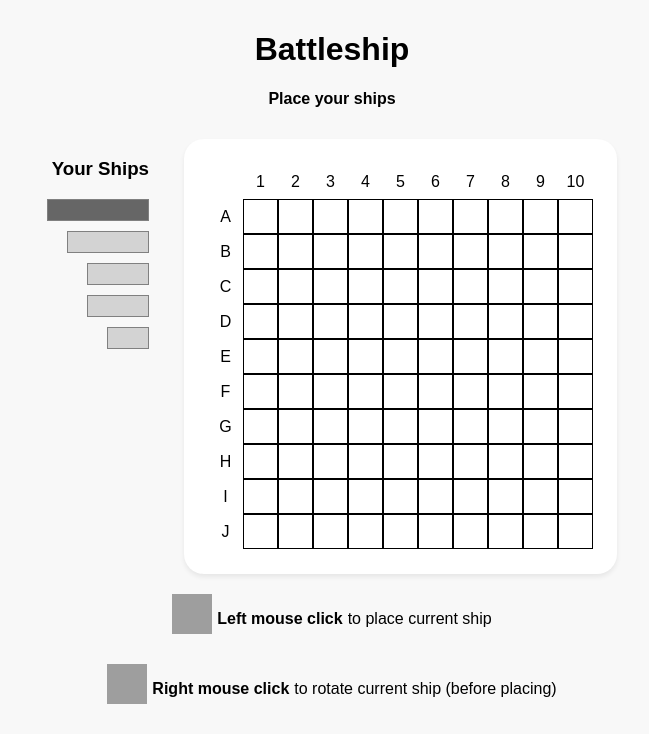
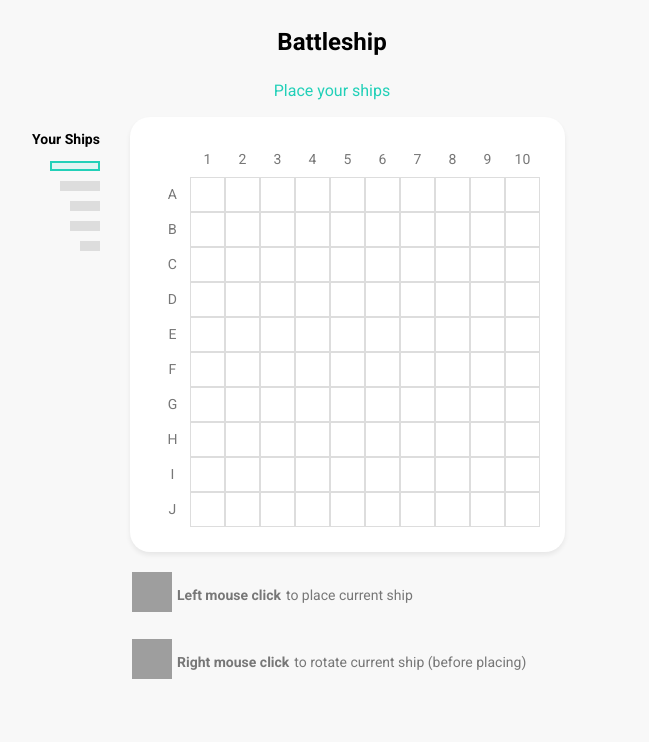
Before and after one commit to StiopAlexandra/Battleship, a React app: page / in a window 1280 px wide. Shown: the top 742 px of the page, without its empty margins (308-957 px from the left). Built offline with nearby package versions, Linux system fonts and the light colour scheme; grey boxes are pictures that could not be loaded.

Commit message:
game css

```diff
--- a/src/App/board/enemyGrid.js
+++ b/src/App/board/enemyGrid.js
@@ -44,7 +44,7 @@ const EnemyGrid = () => {
 
   useEffect(() => {
       randomShips();
-  }, [startBoard])
+  })
 
   const handleClick = (row, col) => {
     if (yourTurn) {
--- a/src/App/board/gameBoard.js
+++ b/src/App/board/gameBoard.js
@@ -11,7 +11,7 @@ const GameBoard = () => {
   return (
     <div>
         <div className="startBoard">
-          <div className="container2">
+          <div className="container1">
             <YourShips />
             <div className="boxBoard">
               <Row />
--- a/src/App/footer/footer.js
+++ b/src/App/footer/footer.js
@@ -14,10 +14,10 @@ const Footer = () => {
     <div>
       {start && !startBoard && (
         <div className="buttons">
-          <button className="button" onClick={() => dispatch(boardGame())}>
+          <button className="button start" onClick={() => dispatch(boardGame())}>
             START
           </button>
-          <button className="button" onClick={() => dispatch(resetGame())}>
+          <button className="button reset" onClick={() => dispatch(resetGame())}>
             RESET
           </button>
         </div>
@@ -26,7 +26,7 @@ const Footer = () => {
       {start && startBoard && yourMoves === 17 && (
         <div className="gameEnd">
           <h3>You win!</h3>
-          <button className="playAgain" onClick={restart}>
+          <button className="playAgain start" onClick={restart}>
             PLAY AGAIN
           </button>
         </div>
@@ -34,7 +34,7 @@ const Footer = () => {
       {start && startBoard && enemyMoves === 17 && (
         <div className="gameEnd">
           <h3>You lose!</h3>
-          <button className="playAgain" onClick={restart}>
+          <button className="playAgain start" onClick={restart}>
             PLAY AGAIN
           </button>
         </div>
--- a/src/App/ships/enemyShip.js
+++ b/src/App/ships/enemyShip.js
@@ -1,21 +1,29 @@
-import React from "react";
-import { useSelector } from "react-redux";
-import { isSunk } from "../utils/sunk";
+import React from 'react'
+import { useSelector } from 'react-redux'
+import { isSunk } from '../utils/sunk'
+
 const EnemyShip = ({ ship }) => {
-  let color;
-  if (isSunk({ ship })) color = "#ff3333";
-  else color = "#666666";
+	let color
+	if (isSunk({ ship })) color = '#FF49491A'
+	else {
+		color = '#22D0B81A'
+	}
+
+	let borderColor
+	if (isSunk({ ship })) borderColor = '#FF4949'
+	else {
+		borderColor = '#22D0B8'
+	}
+
 	return (
 		<div
 			style={{
 				backgroundColor: `${color}`,
-        width: `${ship.size * 20}px`,
-        height: "20px",
-        border: "1px solid gray",
-        marginBottom: "10px",
+				borderColor: `${borderColor}`,
+				width: `${ship.size * 10}px`,
 			}}
 		></div>
-  );
-};
+	)
+}
 
-export default EnemyShip;
+export default EnemyShip
--- a/src/App/ships/yourShip.js
+++ b/src/App/ships/yourShip.js
@@ -1,27 +1,34 @@
-import React from "react";
-import { useSelector } from "react-redux";
-import { isSunk } from "../utils/sunk";
+import React from 'react'
+import { useSelector } from 'react-redux'
+import { isSunk } from '../utils/sunk'
+
 const YourShip = ({ ship, index }) => {
-  const start = useSelector((state) => state.start);
-  const startBoard = useSelector((state) => state.startBoard);
-  const yourCurrentShip = useSelector((state) => state.yourCurrentShip);
-  let color;
-  if (isSunk({ ship })) color = "#ff3333";
+	const start = useSelector((state) => state.start)
+	const startBoard = useSelector((state) => state.startBoard)
+	const yourCurrentShip = useSelector((state) => state.yourCurrentShip)
+	let color
+	if (isSunk({ ship })) color = '#FF49491A'
 	else {
-    if (index <= yourCurrentShip || start === true) color = "#666666";
-    else color = "lightgrey";
+		if (index <= yourCurrentShip || start === true) color = '#22D0B81A'
+		else color = '#DDDDDD'
 	}
+
+	let borderColor
+	if (isSunk({ ship })) borderColor = '#FF4949'
+	else {
+		if (index <= yourCurrentShip || start === true) borderColor = '#22D0B8'
+		else borderColor = '#DDDDDD'
+	}
+
 	return (
 		<div
 			style={{
 				backgroundColor: `${color}`,
-        width: `${ship.size * 20}px`,
-        height: "20px",
-        border: "1px solid gray",
-        marginBottom: "10px",
+				borderColor: `${borderColor}`,
+				width: `${ship.size * 10}px`
 			}}
 		></div>
-  );
-};
+	)
+}
 
-export default YourShip;
+export default YourShip
--- a/src/App/utils/squareColor.js
+++ b/src/App/utils/squareColor.js
@@ -18,9 +18,9 @@ export const yourClass = (square) => {
 
 export const enemyClass = (square) => {
   let classes = "grid-square ";
-  //   if (square.status === "occupied") {
-  //     classes += "occupied";
-  //   } else
+    // if (square.status === "occupied") {
+    //   classes += "occupied";
+    // } else
   if (square.status === "hit") {
     classes += "hit";
   } else if (square.status === "sunk") {
--- a/src/index.css
+++ b/src/index.css
@@ -1,6 +1,7 @@
 body {
-  font-family: Arial, Helvetica, sans-serif;
+  font-family: 'Roboto', sans-serif;
   margin: 0;
+  background: #f8f8f8 0% 0% no-repeat padding-box;
 }
 
 #root {
@@ -8,36 +9,58 @@ body {
   display: flex;
   flex-direction: column;
   width: 100%;
-  background: #f8f8f8 0% 0% no-repeat padding-box;
 }
 
 .container1 {
   display: flex;
-  width: 570px;
-  margin-left: 325px;
+  margin-left: -67px;
 }
 
 .container2 {
+  padding-left: 20px;
   display: flex;
-  width: 570px;
-  margin: auto;
 }
 
 .yourShips {
   display: flex;
   flex-direction: column;
   align-items: flex-end;
-  margin-right: 35px;
+  margin-right: 30px;
 }
+.yourShips h3 {
+  font-size: 14px;
+  font-weight: bold;
+}
+
+.yourShips div {
+  border: 2px solid white;
+  height: 10px;
+  margin-bottom: 10px;
+  box-sizing: border-box;
+}
+
 .enemyShips {
   display: flex;
   flex-direction: column;
   align-items: flex-start;
-  margin-left: 35px;
+  margin-left: 30px;
 }
+.enemyShips h3 {
+  font-size: 14px;
+  font-weight: bold;
+}
+
+.enemyShips div {
+  border: 2px solid white;
+  height: 10px;
+  margin-bottom: 10px;
+  box-sizing: border-box;
+}
+
 .startBoard {
   display: flex;
   width: 100%;
+  justify-content: center;
 }
 .boxBoard {
   width: 435px;
@@ -63,7 +86,7 @@ body {
   width: 35px;
   height: 35px;
   box-sizing: border-box;
-  border: 1px solid black;
+  border: 1px solid #ddd;
   display: flex;
   justify-content: center;
   align-items: center;
@@ -84,7 +107,8 @@ body {
   display: flex;
   justify-content: center;
   align-items: center;
-  font-size: 16px;
+  font: normal normal normal 14px/19px Roboto;
+  color: #777777;
 }
 
 header {
@@ -93,13 +117,23 @@ header {
   margin-bottom: 10px;
 }
 
+header h1 {
+  font: normal normal bold 24px/32px Roboto;
+}
+
+header h4{
+  margin: 22px 0 6px 0;
+  font: normal normal 400 16px/21px Roboto;
+  color: #22D0B8;
+}
+
 footer {
   display: flex;
   justify-content: center;
-  align-items: center;
+  align-items: flex-start;
   flex-direction: column;
   margin: auto;
-  width: 480px;
+  width: 400px;
   margin-bottom: 20px;
 }
 
@@ -116,6 +150,9 @@ footer {
   display: flex;
   justify-content: flex-start;
   margin-top: 20px;
+  text-align: left;
+  font: normal normal normal 14px/19px Roboto;
+  color: #777777;
 }
 
 .text_mouse {
@@ -131,10 +168,19 @@ footer {
 }
 
 .button {
-  margin: 25px;
+  margin: 30px 25px;
   width: 65px;
   height: 40px;
   border-radius: 5px;
+  border: unset;
+}
+.button.start {
+  background: #34C950 0% 0% no-repeat padding-box;
+  color: white;
+}
+.button.reset {
+  color: #34C950;
+  background: transparent;
 }
 
 .playAgain {
@@ -145,27 +191,32 @@ footer {
 /* Grid coloring classes */
 
 .active {
-  background-color: lightgrey;
+  background-color: #22D0B81A;
+  border-color: #22D0B81A;
 }
 
 .occupied {
-  background-color: #666666;
+  background-color: #22D0B81A;
+  border-color: #22D0B8;
 }
 
 .active-occupied {
-  background-color: #ff0000;
+  background-color: #FF494940;
+  border-color: #FF494940;
 }
 
 .hit {
-  background-color: #ffcc33;
+  background-color: rgba(250, 183, 183, 0.25);
+  border-color: #FF4949;
 }
 
 .sunk {
-  background-color: #ff3333;
+  background-color: #FF494940;
+  border-color: #FF4949;
 }
 
 .miss {
-  background-color: lightgrey;
+  background-color: #DDDDDD40;
 }
 
 /*------------------- */
--- a/src/index.html
+++ b/src/index.html
@@ -4,6 +4,7 @@
     <meta charset="UTF-8" />
     <meta name="viewport" content="width=device-width, initial-scale=1.0" />
     <title>Battleship</title>
+    <link href="https://fonts.googleapis.com/css2?family=Roboto:ital,wght@0,300;0,400;0,700;1,500&display=swap" rel="stylesheet">
   </head>
   <body>
     <div id="root"></div>
```
Lines whose indentation alone changed are shown as unchanged.
